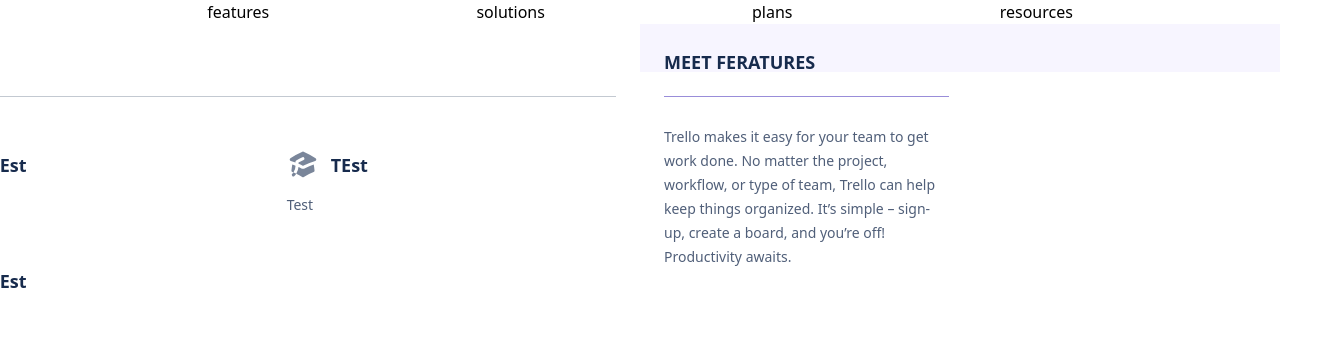
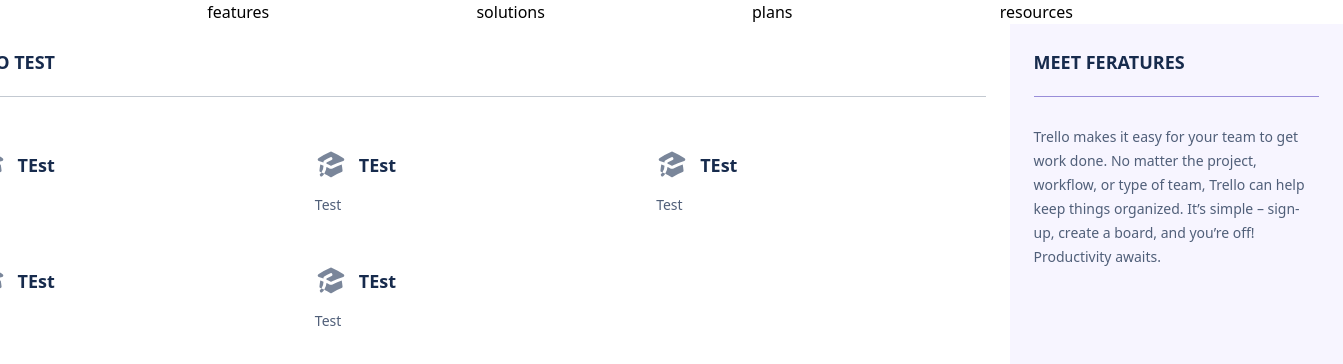
Before and after one commit to CheaVuThearith/trello-homepage-clone, a React (Vite) app: page / in a window 1280 px wide. Both pictures are taken after a click on the button "features". Shown: the top 364 px of the page, 1343 px wide, since content can reach past the window. Built offline with nearby package versions, Linux system fonts and the light colour scheme.

Commit message:
fix navbar dropdown animations and cleaned up code

```diff
--- a/package.json
+++ b/package.json
@@ -11,7 +11,7 @@
   },
   "dependencies": {
     "@heroicons/react": "^2.1.1",
-    "framer-motion": "^11.0.14",
+    "framer-motion": "^11.0.20",
     "react": "^18.2.0",
     "react-anchor-link-smooth-scroll": "^1.0.12",
     "react-dom": "^18.2.0"
--- a/src/Navbar.tsx
+++ b/src/Navbar.tsx
@@ -3,24 +3,39 @@ import CardLink from "./components/CardLink";
 import LinkDropDown from "./components/LinkDropDown";
 import { createContext, useState } from "react";
 import Link from "./components/Link";
+//
+//
+//
 interface linkContextType {
-  linkClicked: string;
-  setLinkClicked: (value: string) => void;
+  linkClicked: linkClickedType;
+  setLinkClicked: (value:linkClickedType)=>void}
+interface NavbarProps {
+  className?: string;
 }
+type linkClickedType =
+  | "placeholder"
+  | "features"
+  | "solutions"
+  | "plans"
+  | "resources";
+  //
+  //
+  //
 export const linkContext = createContext<linkContextType>({
-  linkClicked: "",
+  linkClicked: "placeholder",
   setLinkClicked: () => {},
 });
 
-interface NavbarProps {
-  className?: string;
-}
+//
+//
+//
 const Navbar = ({ className }: NavbarProps) => {
   const expandableLinks = ["Features", "Solutions", "Plans", "Resources"];
-  const [linkClicked, setLinkClicked] = useState<string>("");
+  const [linkClicked, setLinkClicked] =
+    useState<linkClickedType>("placeholder");
   return (
     <nav className={className}>
-      <linkContext.Provider value={{ linkClicked, setLinkClicked }}>
+      <linkContext.Provider value={{ linkClicked, setLinkClicked}}>
         <div className="flex justify-evenly">
           {expandableLinks.map((link) => (
             <Link key={link} name={link}></Link>
--- a/src/components/Dropdowns/Dropdowns.tsx
+++ b/src/components/Dropdowns/Dropdowns.tsx
@@ -1,5 +1,4 @@
 import { AcademicCapIcon } from "@heroicons/react/16/solid";
-import React from "react";
 import CardLink from "../CardLink";
 import TitleCard from "../TitleCard";
 import PTag from "../PTag";
@@ -210,6 +209,58 @@ const Resources2 = (props: Props) => {
     </TitleCard>
   );
 };
+const PlaceHolder = (props: Props) => {
+  return (
+    <TitleCard
+      opacity={0}
+      classList="w-[64rem]"
+      title="HELO TEST"
+      className="grid max-w-5xl grid-cols-3 grid-rows-2"
+    >
+      <CardLink
+        Icon={AcademicCapIcon}
+        title="TEst"
+        description="Test"
+      ></CardLink>
+      <CardLink
+        Icon={AcademicCapIcon}
+        title="TEst"
+        description="Test"
+      ></CardLink>
+      <CardLink
+        Icon={AcademicCapIcon}
+        title="TEst"
+        description="Test"
+      ></CardLink>
+      <CardLink
+        Icon={AcademicCapIcon}
+        title="TEst"
+        description="Test"
+      ></CardLink>
+      <CardLink
+        Icon={AcademicCapIcon}
+        title="TEst"
+        description="Test"
+      ></CardLink>
+    </TitleCard>
+  );
+};
+
+const PlaceHolder2 = (props: Props) => {
+  return (
+    <TitleCard
+      opacity={0}
+      classList="w-[285px]"
+      className="border-[#998dd9]"
+      title="RESIOURCES"
+    >
+      <PTag>
+        TrADFellSDo makes it easy for your team to get work done. No matter the
+        project,ASFrkflow, or type of team, Trello can help keep things ASDASD.
+      </PTag>
+    </TitleCard>
+  );
+};
 
 export {
   Features,
@@ -220,4 +271,6 @@ export {
   Plans2,
   Resources,
   Resources2,
+  PlaceHolder,
+  PlaceHolder2,
 };
--- a/src/components/LinkDropDown.tsx
+++ b/src/components/LinkDropDown.tsx
@@ -9,41 +9,43 @@ import {
   Plans2,
   Resources,
   Resources2,
+  PlaceHolder,
+  PlaceHolder2,
 } from "@/components/Dropdowns/Dropdowns";
 import { AnimatePresence } from "framer-motion";
-const LinkDropDown = (props: Props) => {
+//
+//
+//
+const LinkDropDown = () => {
+  const componentMap = {
+    placeholder: PlaceHolder,
+    features: Features,
+    solutions: Solutions,
+    plans: Plans,
+    resources: Resources,
+  };
+  const componentMap2 = {
+    placeholder: PlaceHolder2,
+    features: Features2,
+    solutions: Solutions2,
+    plans: Plans2,
+    resources: Resources2,
+  };
   const linkClicked = useContext(linkContext).linkClicked;
+  const TopComponent = componentMap[linkClicked];
+  const BottomComponent = componentMap2[linkClicked];
 
   return (
     <>
       <div className="flex justify-center">
         <div className="flex grow justify-end p-6">
-          <AnimatePresence>
-            {linkClicked === "features" && <Features></Features>}
-          </AnimatePresence>
-          <AnimatePresence>
-            {linkClicked === "solutions" && <Solutions></Solutions>}
-          </AnimatePresence>
-          <AnimatePresence>
-            {linkClicked === "plans" && <Plans></Plans>}
-          </AnimatePresence>
-          <AnimatePresence>
-            {linkClicked === "resources" && <Resources></Resources>}
+          <AnimatePresence mode="wait">
+            <TopComponent key={linkClicked} />
           </AnimatePresence>
         </div>
         <div className="flex grow justify-start bg-[#f7f5ff] p-6">
-          <AnimatePresence>
-            {linkClicked === "features" && <Features2></Features2>}
-          </AnimatePresence>
-          <AnimatePresence>
-            {linkClicked === "solutions" && <Solutions2></Solutions2>}
-          </AnimatePresence>
-          <AnimatePresence>
-            {" "}
-            {linkClicked === "plans" && <Plans2></Plans2>}
-          </AnimatePresence>
-          <AnimatePresence>
-            {linkClicked === "resources" && <Resources2></Resources2>}
+          <AnimatePresence mode="wait">
+            <BottomComponent key={linkClicked} />
           </AnimatePresence>
         </div>
       </div>
--- a/src/components/TitleCard.tsx
+++ b/src/components/TitleCard.tsx
@@ -3,26 +3,27 @@ import { motion } from "framer-motion";
 interface Prop {
   children: React.ReactNode;
   title: string;
-  className?:string
-  classList?:string
+  className?: string;
+  classList?: string;
+  opacity?: number
 }
-const TitleCard = ({children, title, className, classList}: Prop) => {
+const TitleCard = ({ children, title, className, classList, opacity=1 }: Prop) => {
   return (
     <motion.div
       initial="hidden"
-    whileInView="visible"
+      animate="visible"
       exit="hidden"
       variants={{
-        hidden:{opacity:0,
-        position:"absolute"},
-        visible:{opacity:1},
+        hidden: { opacity: 0 },
+        visible: { opacity: opacity },
       }}
       transition={{
-        duration:1,
+        duration: 0.2,
       }}
-     className={`${classList}`}>
+      className={`${classList}`}
+    >
       <h1 className="pb-5 text-lg font-semibold text-[#172b4d]">{title} </h1>
-      <div className={`border-[#172b4d41] pt-7 border-t ${className}`}>
+      <div className={`border-t border-[#172b4d41] pt-7 ${className}`}>
         {children}
       </div>
     </motion.div>
```
Also changed, not shown: 1 other file (tests, documents, lock files or other folders). Lines whose indentation alone changed are shown as unchanged.
